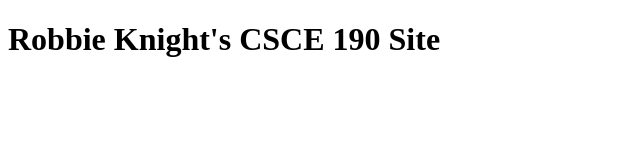
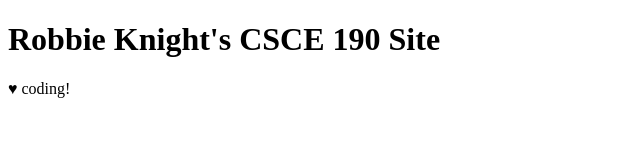
Before and after one commit to Robbie-Knight/Robbie-Knight.github.io, a plain HTML site: page index.html in a window 1280 px wide. Shown: the full height of the page, 0-640 px from the left. Drawn offline with Linux system fonts and the light colour scheme.

Commit message:
Add files via upload

```diff
--- a/index.html
+++ b/index.html
@@ -5,5 +5,7 @@
     </head>
     <body>
         <h1>Robbie Knight's CSCE 190 Site</h1>
+
+        <p> &hearts; coding!</p>
     </body>
 </html>
```
